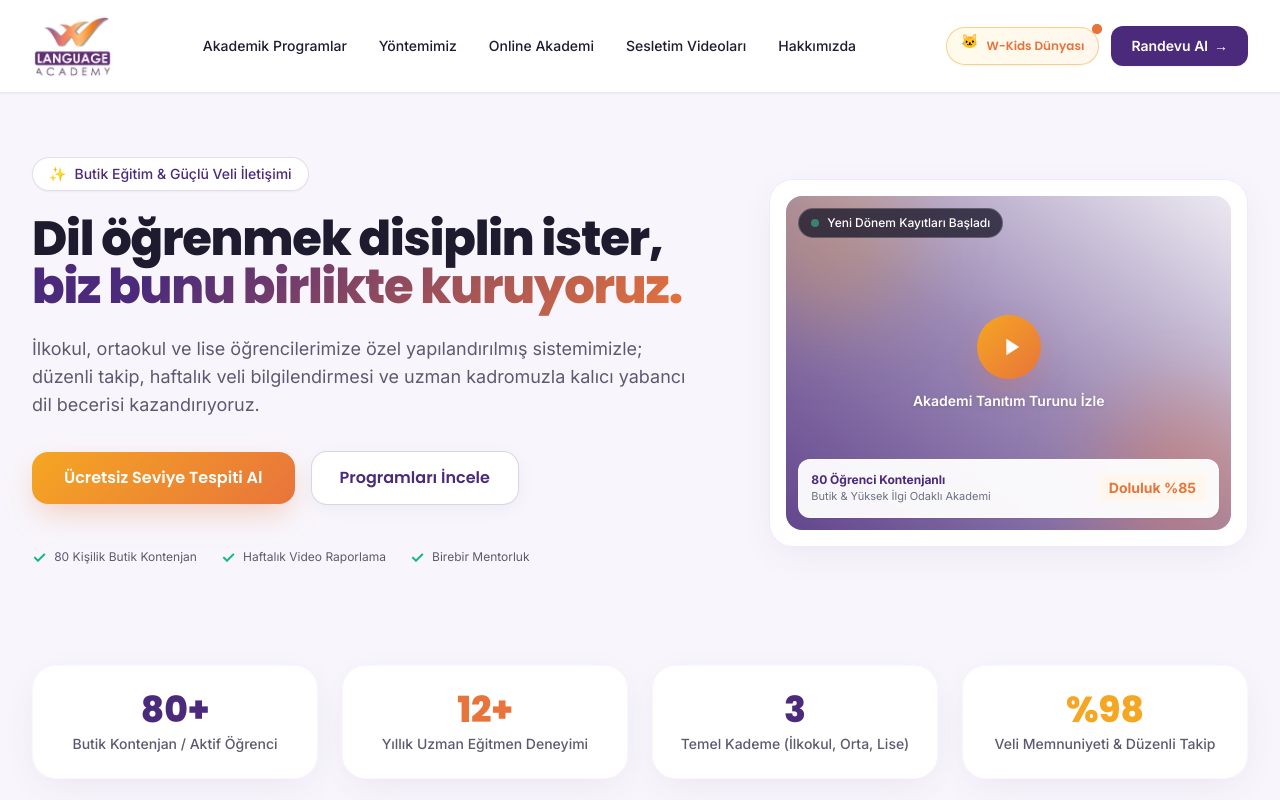
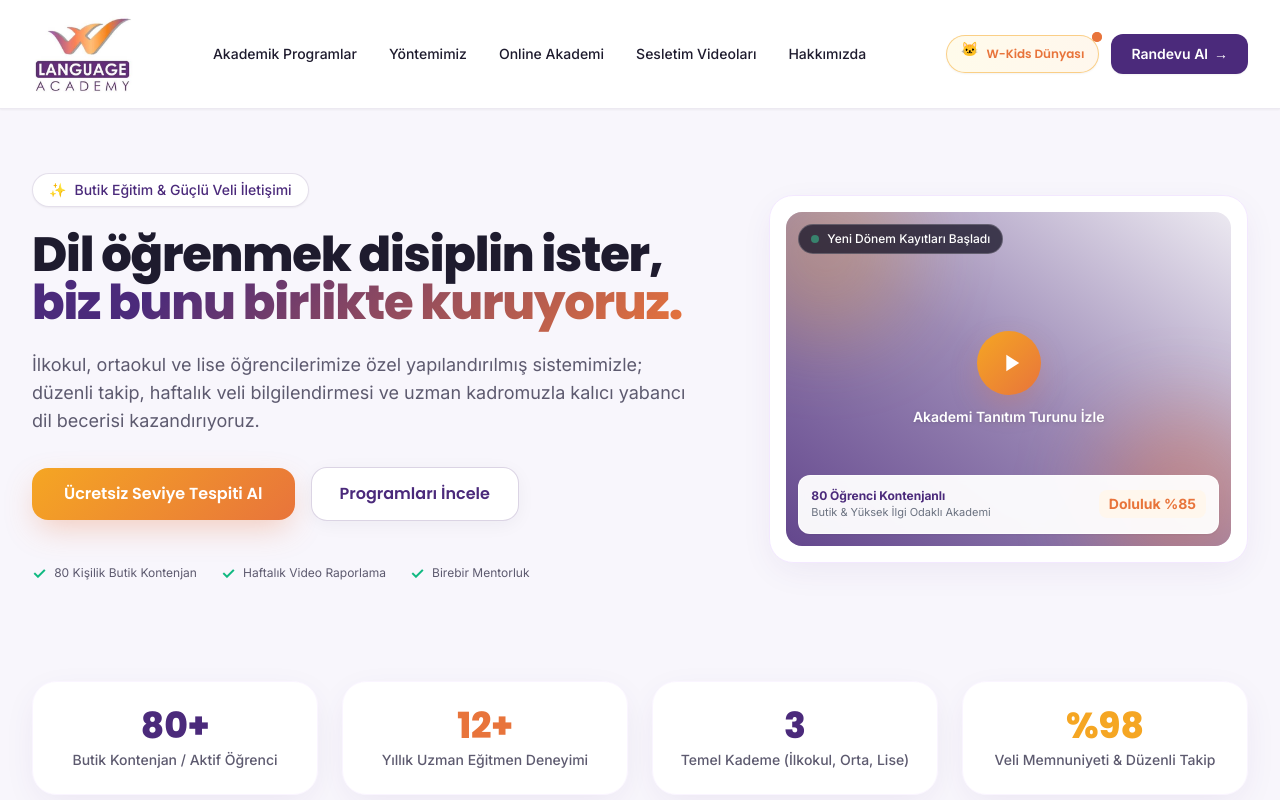
Before and after one commit to alperenkaraman51/skytr-website, a plain HTML site: page wlanguageacademy/index.html in a window 1280 px wide. Shown: the top 800 px of the page. Drawn offline with nearby package versions, Linux system fonts and the light colour scheme.

Commit message:
feat: enlarge Pro mode header logo

```diff
--- a/wlanguageacademy/index.html
+++ b/wlanguageacademy/index.html
@@ -154,7 +154,7 @@
       <div class="max-w-7xl mx-auto flex items-center justify-between">
         <!-- Brand Logo -->
         <a aria-label="W Language Academy Ana Sayfa" class="flex items-center gap-3" href="#">
-          <img alt="W Language Academy" class="h-14 sm:h-16 lg:h-16 w-auto object-contain rounded-2xl shadow-xs" src="./images/logo-pro.png" />
+          <img alt="W Language Academy" class="h-16 sm:h-20 lg:h-22 w-auto object-contain rounded-xl" src="./images/logo-pro.png" />
         </a>
 
         <!-- Desktop Navigation Links -->
```
